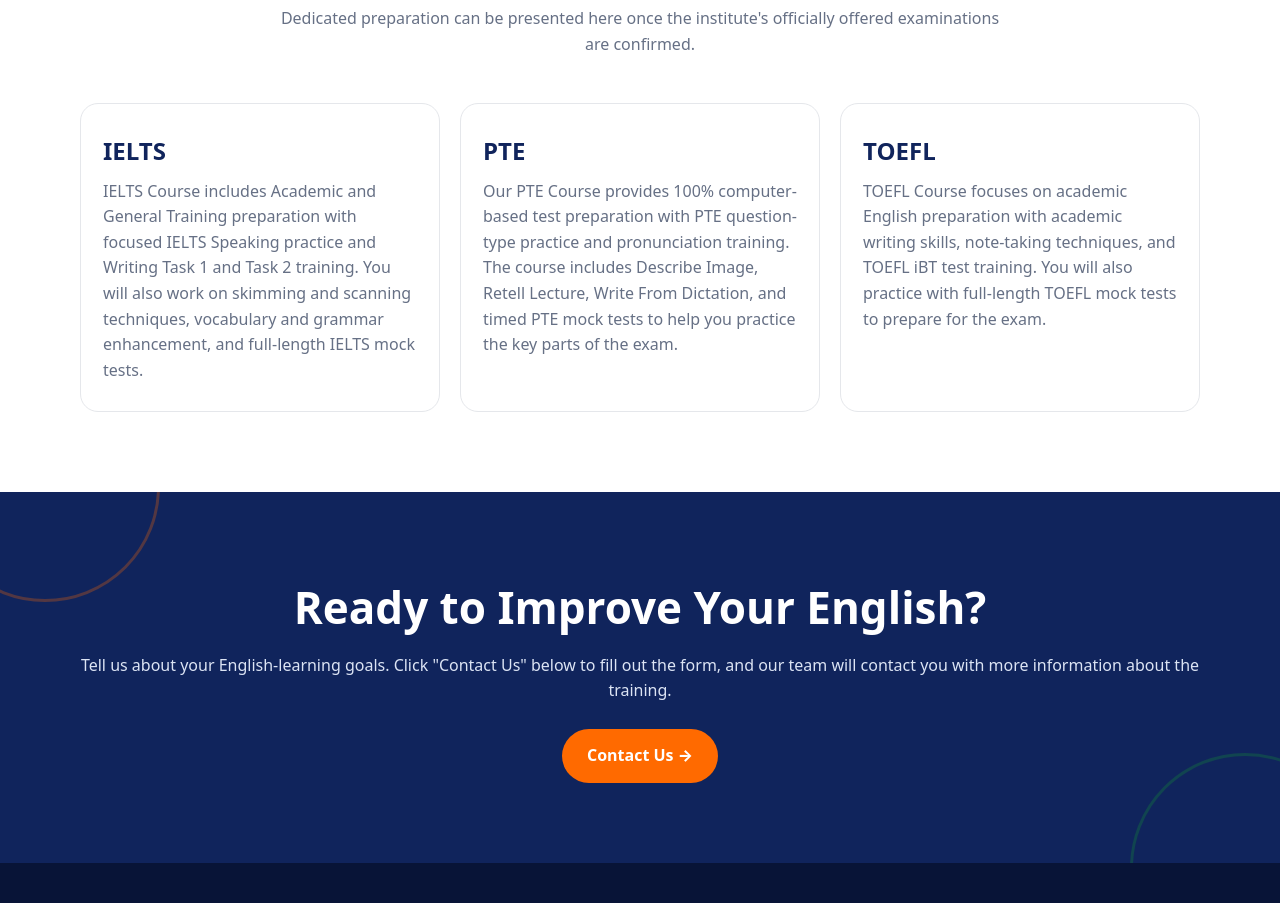
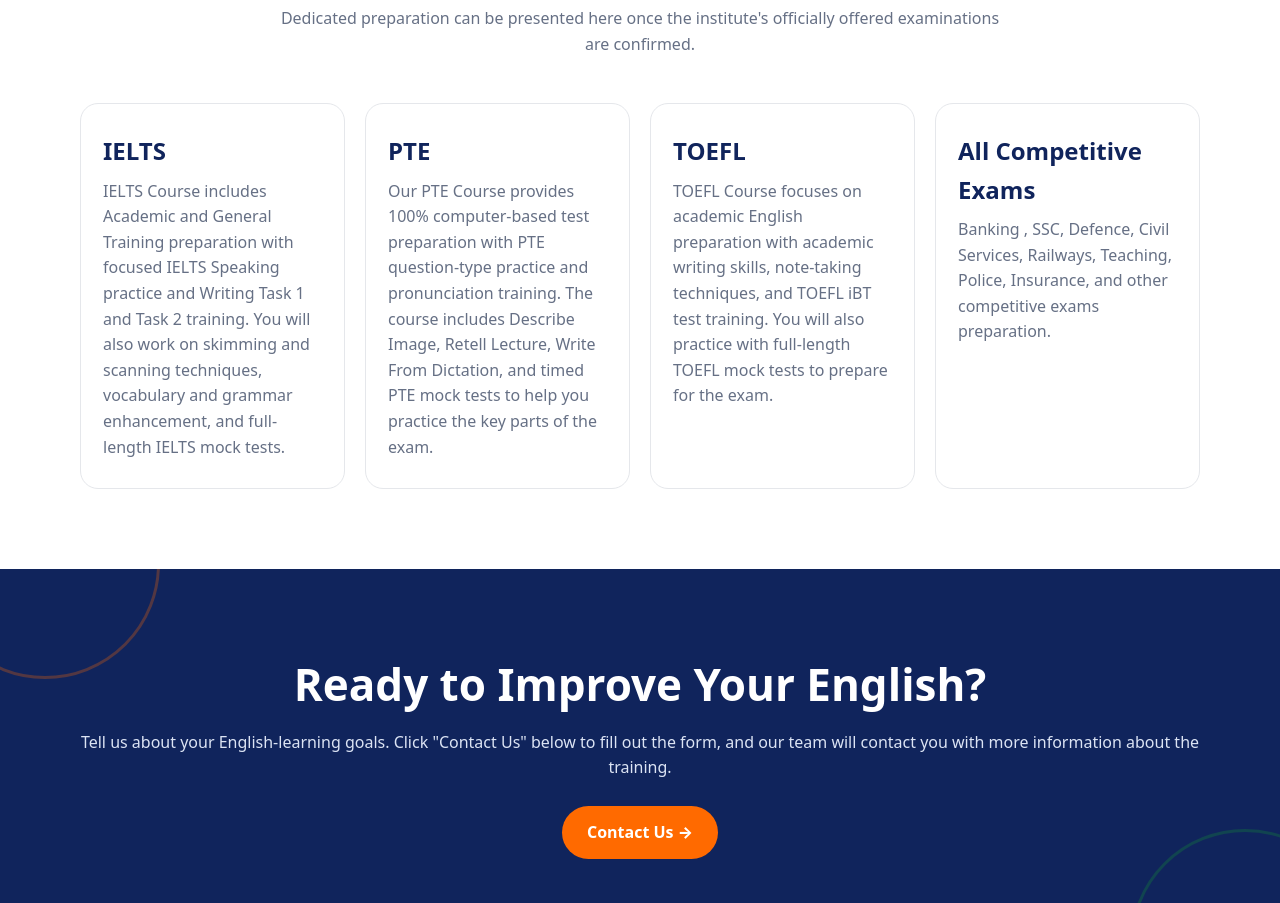
Before and after one commit to TechNewusDharamshala/talksmart, a React (Vite) app: page / in a window 1280 px wide. Shown: the part 3804-4707 px from the top of the page. Built offline with nearby package versions, Linux system fonts and the light colour scheme.

Commit message:
first commit

```diff
--- a/src/components/Exams/Exams.jsx
+++ b/src/components/Exams/Exams.jsx
@@ -46,6 +46,12 @@ const Exam = () => {
               TOEFL mock tests to prepare for the exam.
             </p>
           </article>
+          <article className="exam-card">
+            <h3>All Competitive Exams</h3>
+            <p>
+              Banking , SSC, Defence, Civil Services, Railways, Teaching, Police, Insurance, and other competitive exams preparation.
+            </p>
+          </article>
         </div>
       </div>
     </section>
```
